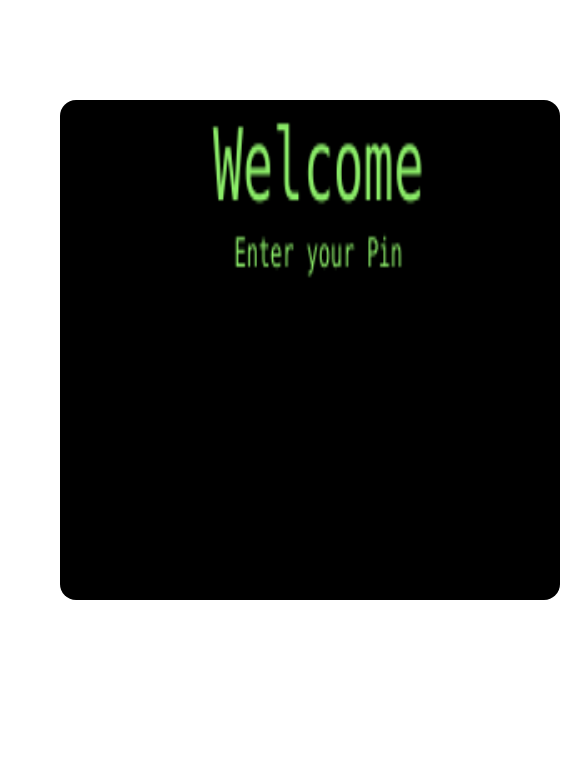
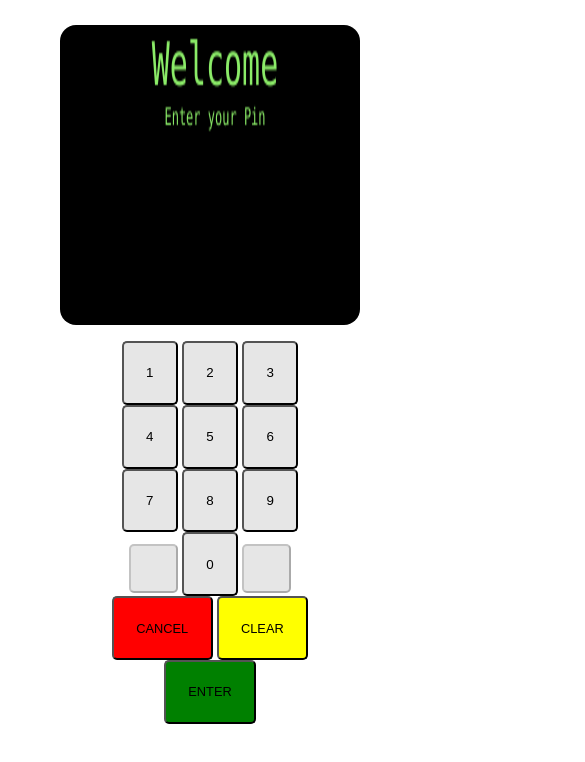
Before and after one commit to pamadei/atmapp, a website built with webpack: page src/index.html in a window 390 px wide. Shown: the top 762 px of the page, 585 px wide, since content can reach past the window. Built offline with nearby package versions, Linux system fonts and the light colour scheme; files whose address does not match are found by name.

Commit message:
Responsive style

```diff
--- a/src/styles.css
+++ b/src/styles.css
@@ -10,8 +10,8 @@
   top: 100px;
   left: 60px;
   background: #000;
-  width: 500px;
-  height: 500px;
+  width: 650px;
+  height: 650px;
   border-radius: 16px;
 }
 
@@ -53,6 +53,8 @@ body {
   flex-wrap: wrap;
   text-align: center;
   justify-content: center;
+  margin: 4rem;
+  padding: 1rem 2rem;
 }
 
 .columns {
@@ -74,3 +76,31 @@ body {
   transition: all 0.6s ease-out;
   ;
 }
+
+@media (max-width: 500px) {
+  .main {
+    position: absolute;
+    left: 0%;
+    top: 100%;
+  }
+
+  .canvas {
+    top: 25px;
+    left: 60px;
+    width: 300px;
+    height: 300px;
+  }
+
+  .panel {
+    margin: 1rem;
+    padding: 0rem;
+  }
+
+  .columns {
+    max-width: 80%;
+  }
+
+  .btn {
+    padding: 1.4rem;
+  }
+}
```
